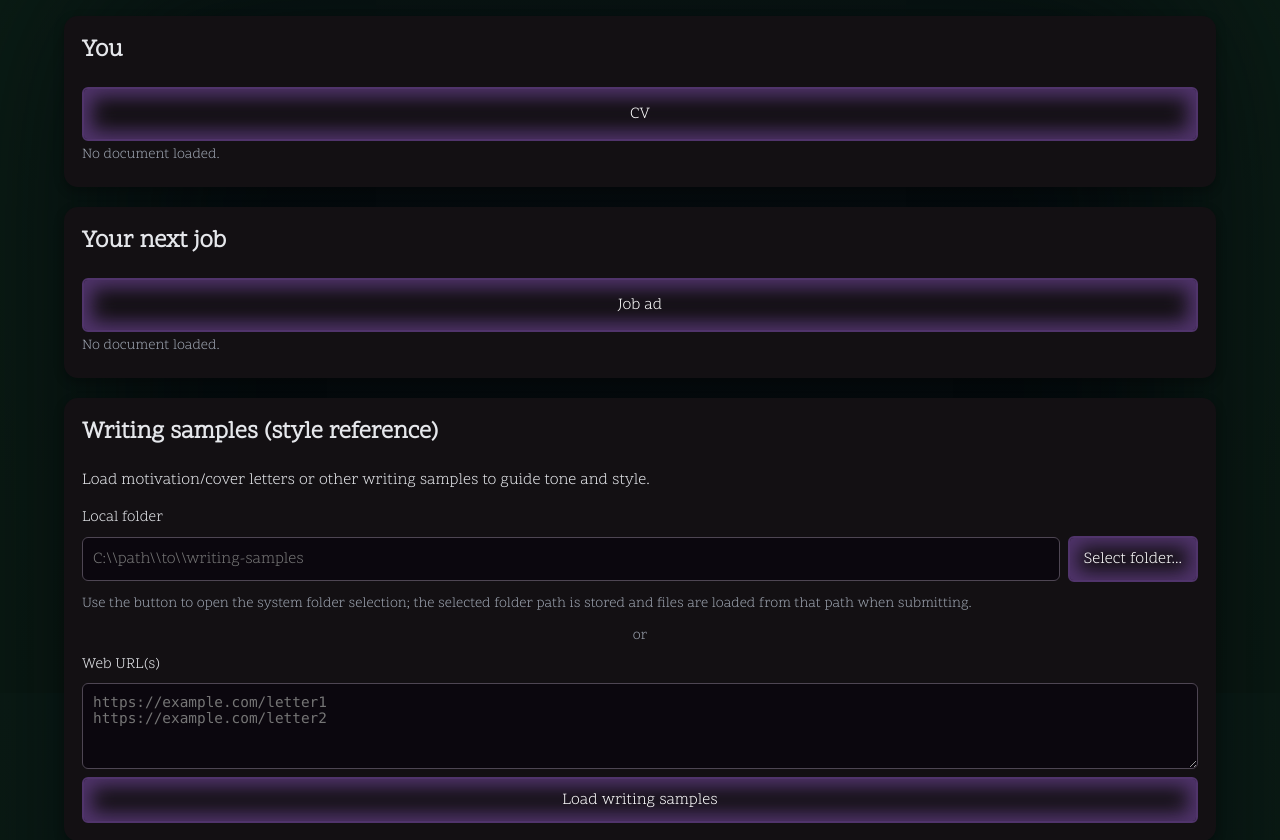
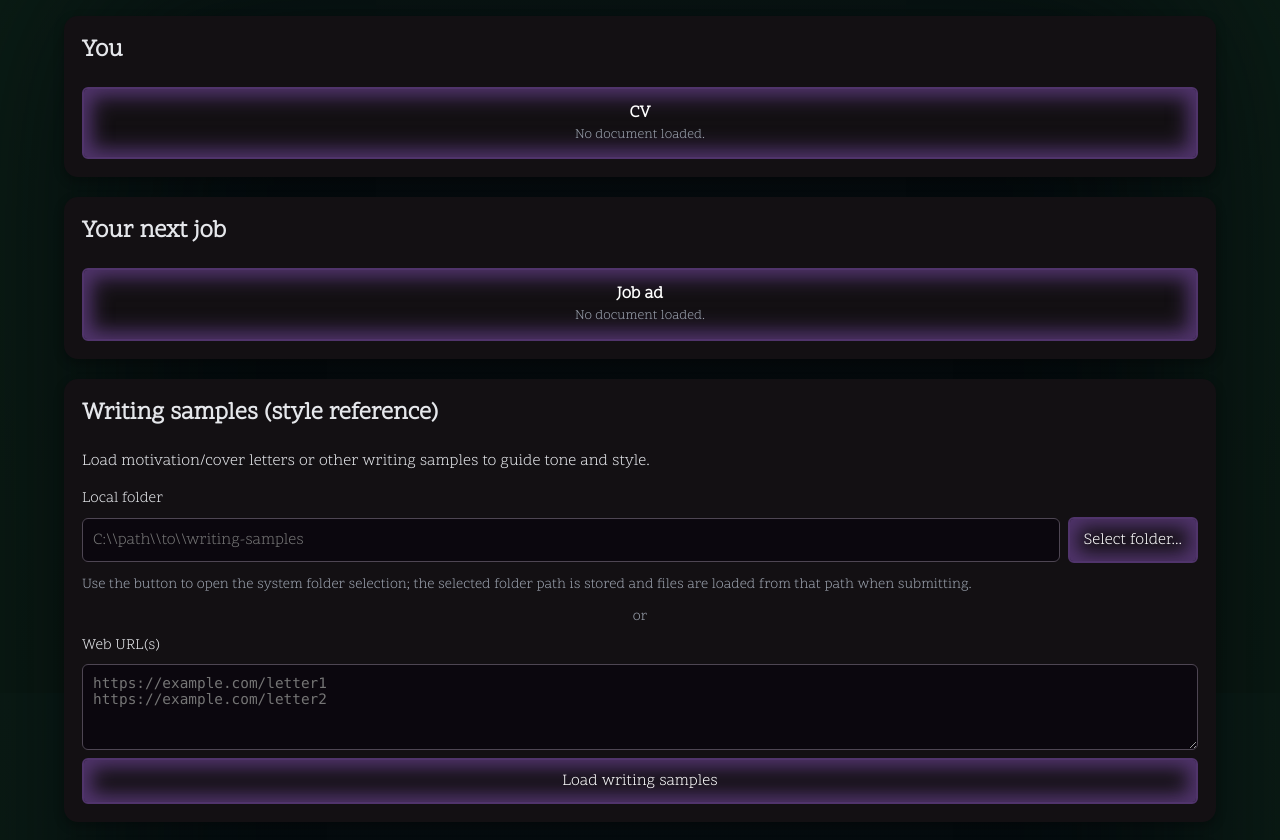
Before and after one commit to VCT136/semiapply, a FastAPI app: page / in a window 1280 px wide. Shown: the part 107-947 px from the top of the page. Run offline with FastAPI, Linux system fonts and the light colour scheme.

Commit message:
Updated document buttons style

```diff
--- a/app/static/style.css
+++ b/app/static/style.css
@@ -122,7 +122,33 @@ button.danger:hover {
   border-color: var(--danger-hover);
   box-shadow: inset 8px 8px 20px var(--danger-hover), inset -8px -8px 20px var(--danger-hover);
 }
-.doc-btn { width: 100%; font-size: 1rem; padding: 14px; }
+.doc-btn {
+  width: 100%;
+  font-size: 1rem;
+  padding: 14px;
+  display: flex;
+  flex-direction: column;
+  align-items: center;
+  justify-content: center;
+  gap: 4px;
+  text-align: center;
+}
+.doc-btn-title {
+  font-weight: 700;
+  font-size: 1.05rem;
+  line-height: 1.2;
+}
+.doc-btn-filename {
+  font-size: 0.95rem;
+  line-height: 1.2;
+  word-break: break-word;
+}
+.doc-btn-status {
+  font-size: 0.85rem;
+  line-height: 1.2;
+  color: var(--muted);
+  font-weight: 400;
+}
 .doc-btn.loaded {
   border-color: var(--doc-loaded);
   box-shadow: inset 8px 8px 20px var(--doc-loaded), inset -8px -8px 20px var(--doc-loaded);
@@ -130,7 +156,7 @@ button.danger:hover {
 .doc-btn.loaded:hover {
   border-color: var(--doc-loaded-hover);
   box-shadow: inset 8px 8px 20px var(--doc-loaded-hover), inset -8px -8px 20px var(--doc-loaded-hover);
- }
+}
 
 .modal {
   position: fixed;
--- a/app/templates/index.html
+++ b/app/templates/index.html
@@ -17,10 +17,11 @@
       <section class="grid">
         <article class="card">
           <h2>You</h2>
-          <button type="button" id="cv_doc_btn" class="doc-btn {% if cv %} loaded{% endif %}" data-doc="cv">
-            {% if cv %}{{ cv_display or 'CV' }}{% else %}CV{% endif %}
+          <button type="button" id="cv_doc_btn" class="doc-btn{% if cv %} loaded{% endif %}" data-doc="cv">
+            <span class="doc-btn-title">CV</span>
+            <span class="doc-btn-filename{% if not cv %} hidden{% endif %}" id="cv_doc_filename">{% if cv %}{{ cv_display or '' }}{% endif %}</span>
+            <span class="doc-btn-status" id="cv_status">{% if cv %}Loaded. Click to manage.{% else %}No document loaded.{% endif %}</span>
           </button>
-          <p id="cv_status" class="hint">{% if cv %}Loaded. Click to manage.{% else %}No document loaded.{% endif %}</p>
 
           <div id="cv_load_modal" class="modal hidden" aria-hidden="true">
             <div class="modal-content">
@@ -73,9 +74,10 @@
         <article class="card">
           <h2>Your next job</h2>
           <button type="button" id="job_doc_btn" class="doc-btn{% if job %} loaded{% endif %}" data-doc="job">
-            {% if job %}{{ job_display or 'Job ad' }}{% else %}Job ad{% endif %}
+            <span class="doc-btn-title">Job ad</span>
+            <span class="doc-btn-filename{% if not job %} hidden{% endif %}" id="job_doc_filename">{% if job %}{{ job_display or '' }}{% endif %}</span>
+            <span class="doc-btn-status" id="job_status">{% if job %}Loaded. Click to manage.{% else %}No document loaded.{% endif %}</span>
           </button>
-          <p id="job_status" class="hint">{% if job %}Loaded. Click to manage.{% else %}No document loaded.{% endif %}</p>
 
           <div id="job_load_modal" class="modal hidden" aria-hidden="true">
             <div class="modal-content">
@@ -476,20 +478,24 @@
           const fileInput = qs('#'+type+'_file_input');
           const docBtn = qs('#'+type+'_doc_btn');
           const status = qs('#'+type+'_status');
+          const filenameEl = qs('#'+type+'_doc_filename');
           const loadModal = type+'_load_modal';
           const previewModal = type+'_preview_modal';
           const removeModal = type+'_remove_modal';
-          let currentDisplay = docBtn ? docBtn.textContent.trim() : cap;
+          let currentDisplay = filenameEl ? filenameEl.textContent.trim() : '';
 
           function setLoaded(display){
-            if(docBtn){ docBtn.textContent = display || cap; docBtn.classList.add('loaded'); }
+            const name = display || '';
+            currentDisplay = name;
+            if(docBtn){ docBtn.classList.add('loaded'); }
+            if(filenameEl){ filenameEl.textContent = name; filenameEl.classList.toggle('hidden', !name); }
             if(status){ status.textContent = 'Loaded. Click to manage.'; }
-            currentDisplay = display || cap;
           }
           function setUnloaded(){
-            if(docBtn){ docBtn.textContent = cap; docBtn.classList.remove('loaded'); }
+            currentDisplay = '';
+            if(docBtn){ docBtn.classList.remove('loaded'); }
+            if(filenameEl){ filenameEl.textContent = ''; filenameEl.classList.add('hidden'); }
             if(status){ status.textContent = 'No document loaded.'; }
-            currentDisplay = cap;
           }
 
           function updateUrlBtn(){
```
Also changed, not shown: docs/document-loading.md (+9 -4 lines).
